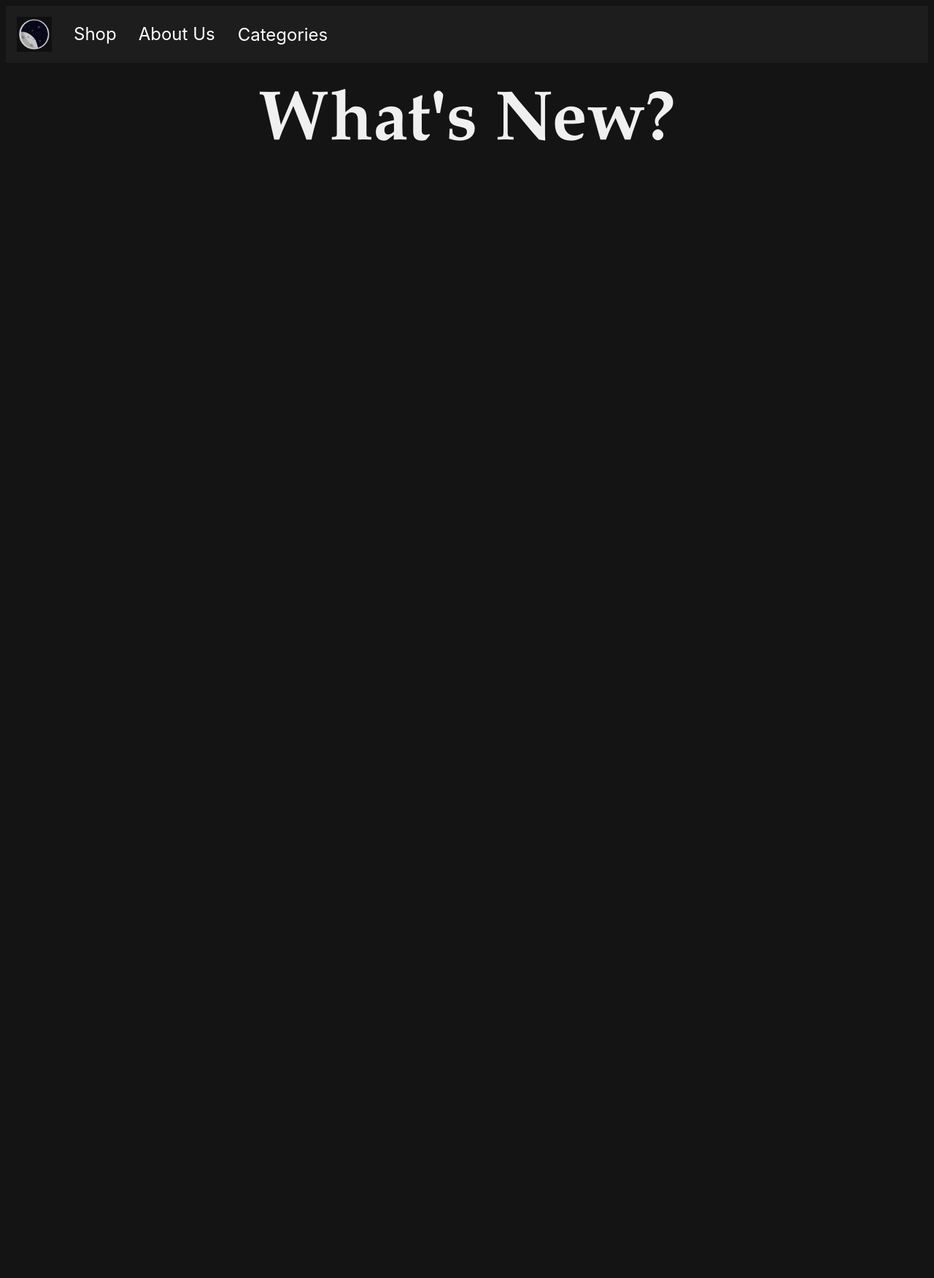
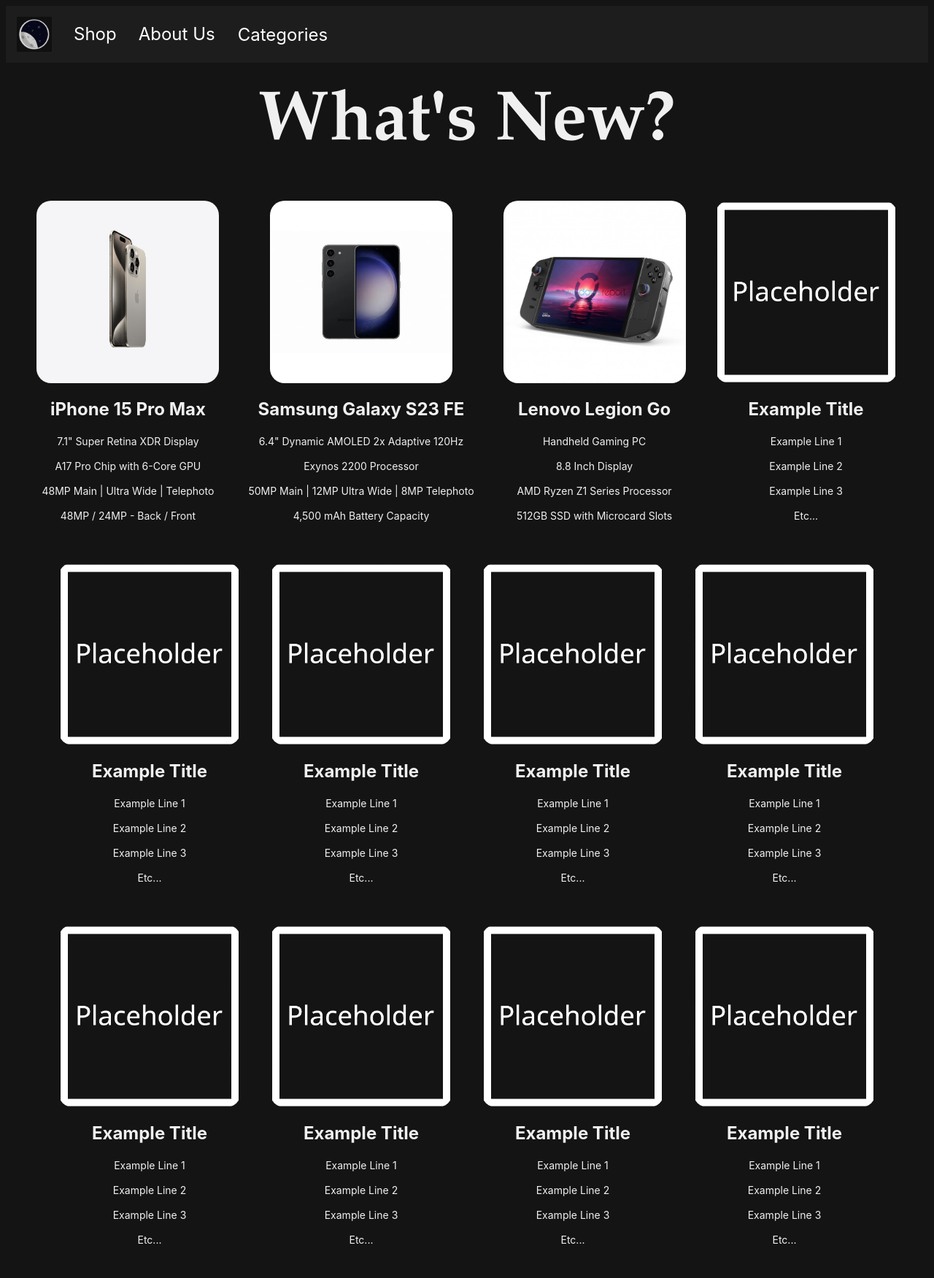
Before and after one commit to AlfieRiley/Team-40, a PHP site: page /Catalogue.html in a window 1280 px wide. Shown: the whole page at 73% size. Before the commit the page ends 193 px from the top, so only its background shows below. Run offline with PHP 8.4, Linux system fonts and the light colour scheme.

Commit message:
Added Images and Placeholders to the Catalogue

```diff
--- a/Catalogue.css
+++ b/Catalogue.css
@@ -18,6 +18,20 @@
   color: rgb(240, 240, 240);
   text-align: center;
   padding: 10px;
+}
+
+h3 {
+  font-size: 24px;
+  line-height: 20px;
+  font-family: Inter;
+  color: rgb(240, 240, 240)
+}
+
+p {
+  font-size: 14px;
+  line-height: 20px;
+  font-family: Inter;
+  color: rgb(240, 240, 240)
 }
 
 .navBar {
@@ -101,14 +115,25 @@
 display: block;
 }
 
-/* .BigImageSquare {
-height: 300px;
-width: 300px;
-float: left;
-padding: 20px;
-outline: rgb(240, 240, 240);
-background-color: rgb(240, 240, 240);
+.image-container {
+  display: flex;
+  justify-content: center;
+  align-items: center;
+  flex-wrap: wrap;
+}
 
+.image-with-description {
+  text-align: center;
+  margin: 20px;
+}
 
-} */
-/* <!-- Restarted but will be finished by Monday --> *\
+.image-with-description img {
+  width: 250px; /* Adjust the width as needed */
+  height: 250px; /* Adjust the height as needed */
+  border-radius: 20px;
+}
+
+.image-with-description p {
+  color: rgb(240, 240, 240);
+  margin-top: 10px;
+}
--- a/Catalogue.html
+++ b/Catalogue.html
@@ -39,13 +39,115 @@
 
         <h1>What's New?</h1>
 
-        <div name="Paragraph Text">
-            <p class="paragraph_text">
+        <div class="image-container">
+            <div class="image-with-description">
+                <img src="iPhone15CatalogueImage.jpg" alt="Image 1">
+                <h3>iPhone 15 Pro Max</h3>
+                <p>7.1" Super Retina XDR Display</p>
+                <p>A17 Pro Chip with 6-Core GPU</p>
+                <p>48MP Main | Ultra Wide | Telephoto</p>
+                <p>48MP / 24MP - Back / Front</p>
+            </div>
 
-            </p>
+            <div class="image-with-description">
+                <img src="SamsungGalaxyS23CatalogueImage.webp" alt="Image 2">
+                <h3>Samsung Galaxy S23 FE</h3>
+                <p>6.4" Dynamic AMOLED 2x Adaptive 120Hz</p>
+                <p>Exynos 2200 Processor</p>
+                <p>50MP Main | 12MP Ultra Wide | 8MP Telephoto</p>
+                <p>4,500 mAh Battery Capacity</p>
+            </div>
+
+            <div class="image-with-description">
+                <img src="LenovoLegionGoCatalogueImage.jpg" alt="Image 3">
+                <h3>Lenovo Legion Go</h3>
+                <p>Handheld Gaming PC</p>
+                <p>8.8 Inch Display</p>
+                <p>AMD Ryzen Z1 Series Processor</p>
+                <p>512GB SSD with Microcard Slots</p>
+            </div>
+
+            <div class="image-with-description">
+                <img src="placeholder.png" alt="Image 4">
+                <h3>Example Title</h3>
+                <p>Example Line 1</p>
+                <p>Example Line 2</p>
+                <p>Example Line 3</p>
+                <p>Etc...</p>
+            </div>
+
+            <div class="image-with-description">
+                <img src="placeholder.png" alt="Image 5">
+                <h3>Example Title</h3>
+                <p>Example Line 1</p>
+                <p>Example Line 2</p>
+                <p>Example Line 3</p>
+                <p>Etc...</p>
+            </div>
+
+            <div class="image-with-description">
+                <img src="placeholder.png" alt="Image 6">
+                <h3>Example Title</h3>
+                <p>Example Line 1</p>
+                <p>Example Line 2</p>
+                <p>Example Line 3</p>
+                <p>Etc...</p>
+            </div>
+
+            <div class="image-with-description">
+                <img src="placeholder.png" alt="Image 7">
+                <h3>Example Title</h3>
+                <p>Example Line 1</p>
+                <p>Example Line 2</p>
+                <p>Example Line 3</p>
+                <p>Etc...</p>
+            </div>
+
+            <div class="image-with-description">
+                <img src="placeholder.png" alt="Image 8">
+                <h3>Example Title</h3>
+                <p>Example Line 1</p>
+                <p>Example Line 2</p>
+                <p>Example Line 3</p>
+                <p>Etc...</p>
+            </div>
+
+            <div class="image-with-description">
+                <img src="placeholder.png" alt="Image 9">
+                <h3>Example Title</h3>
+                <p>Example Line 1</p>
+                <p>Example Line 2</p>
+                <p>Example Line 3</p>
+                <p>Etc...</p>
+            </div>
+
+            <div class="image-with-description">
+                <img src="placeholder.png" alt="Image 10">
+                <h3>Example Title</h3>
+                <p>Example Line 1</p>
+                <p>Example Line 2</p>
+                <p>Example Line 3</p>
+                <p>Etc...</p>
+            </div>
+
+            <div class="image-with-description">
+                <img src="placeholder.png" alt="Image 11">
+                <h3>Example Title</h3>
+                <p>Example Line 1</p>
+                <p>Example Line 2</p>
+                <p>Example Line 3</p>
+                <p>Etc...</p>
+            </div>
+
+            <div class="image-with-description">
+                <img src="placeholder.png" alt="Image 12">
+                <h3>Example Title</h3>
+                <p>Example Line 1</p>
+                <p>Example Line 2</p>
+                <p>Example Line 3</p>
+                <p>Etc...</p>
+            </div>
         </div>
-
-        <div class="BigImageSquare"></div>
 
     </body>
 </html>
```
Also changed, not shown: LenovoLegionGoCatalogueImage.jpg (added), Nova Logo copy.png (added), SamsungGalaxyS23CatalogueImage.webp (added), iPhone15CatalogueImage.jpg (added), placeholder.png (added).
